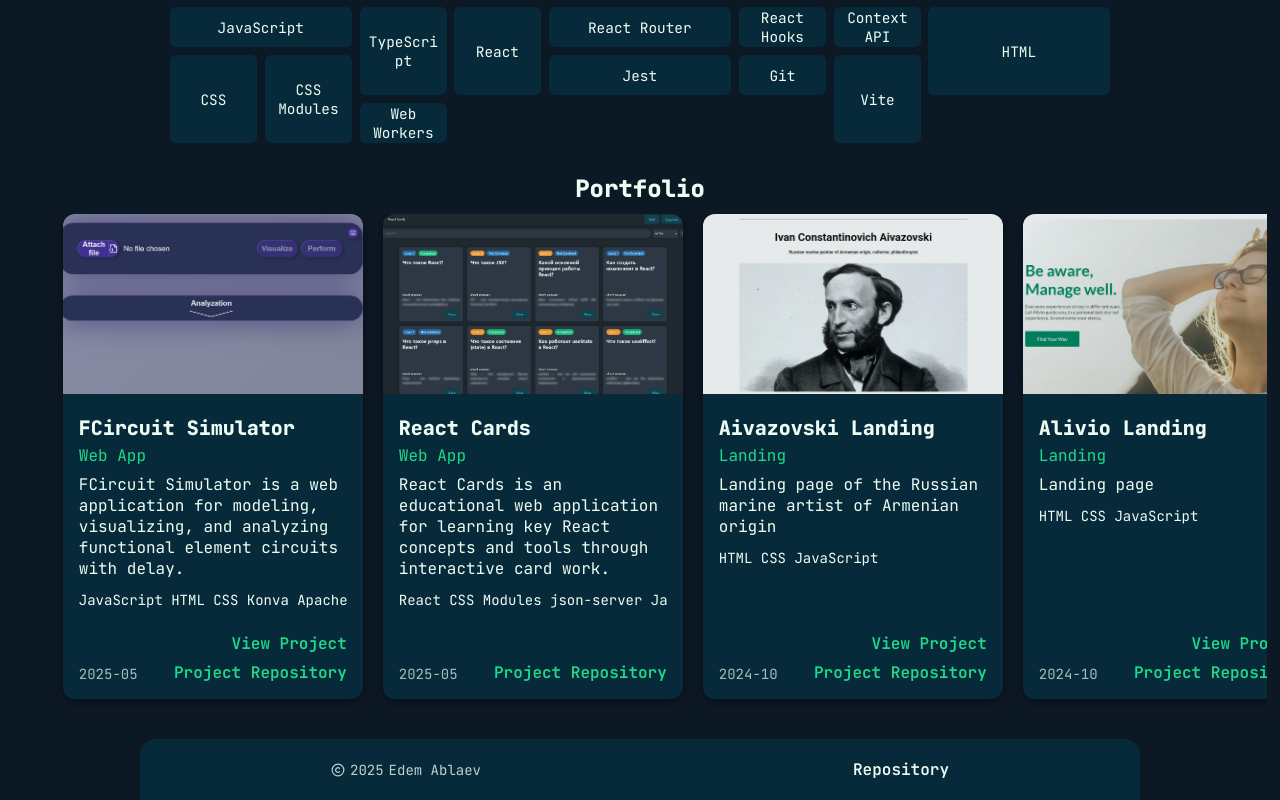
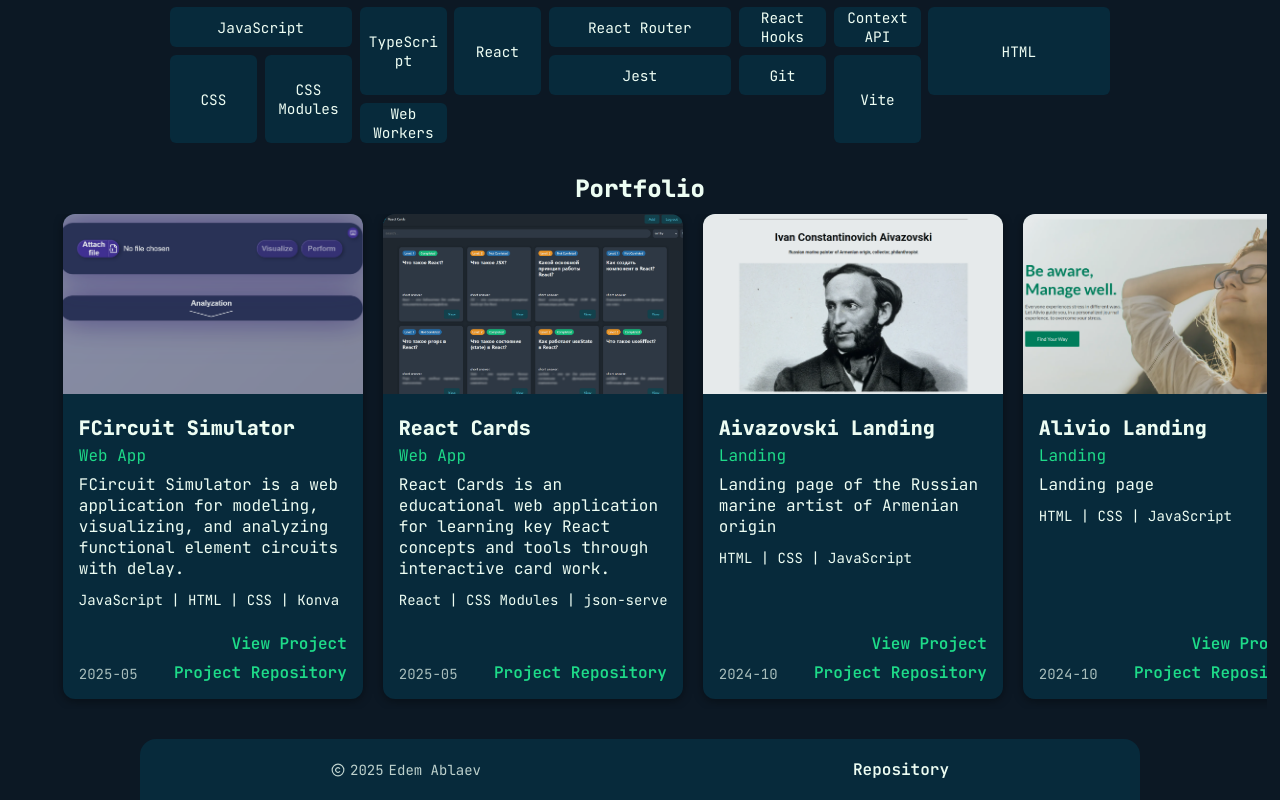
Before and after one commit to 6dem/my-web-side, a React (Vite) app: page / in a window 1280 px wide. Shown: the part 628-1428 px from the top of the page. Built offline with nearby package versions, Linux system fonts and the light colour scheme.

Commit message:
fix style of tech stack in ProjectCard

```diff
--- a/src/components/ProjectCard/ProjectCard.tsx
+++ b/src/components/ProjectCard/ProjectCard.tsx
@@ -15,7 +15,7 @@ export function ProjectCard({project}: IProps) {
                     <p className={cls.type}>{project.type === "web-app" ? "Web App" : "Landing"}</p>
                     <p className={cls.description}>{project.description}</p>
                     {/* <p className={cls.stack}>{project.stack.slice(0, 3).join(" ")}</p> */}
-                    <p className={cls.stack}>{project.stack.join(" ")}</p>
+                    <p className={cls.stack}>{project.stack.join(" | ")}</p>
                     <div className={cls.links}>
                         {project.link && <a href={project.link} target="_blank" rel="noopener noreferrer" className={cls.link}>View Project</a>}
                         <a href={project.repo} target="_blank" rel="noopener noreferrer" className={cls.link}>Project Repository</a>
```
